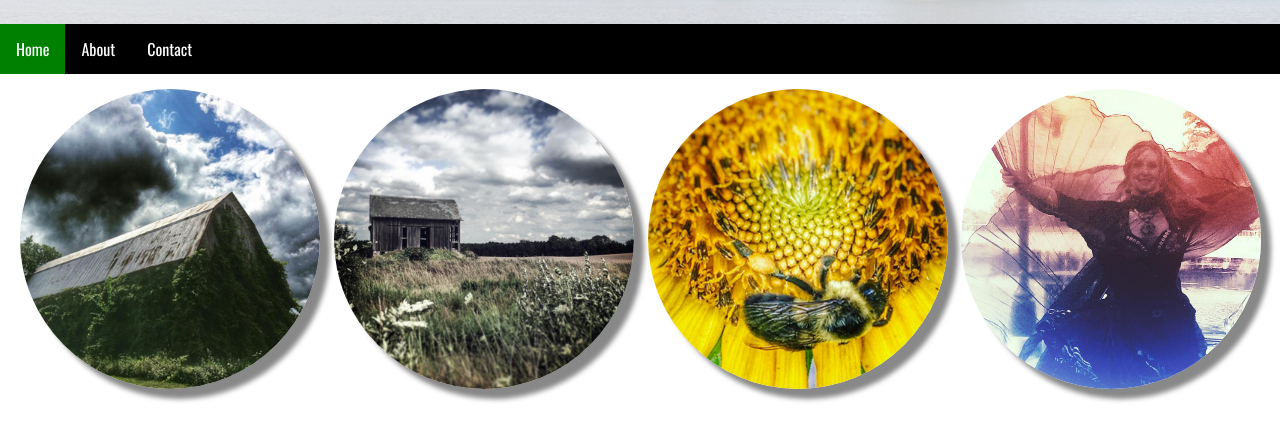
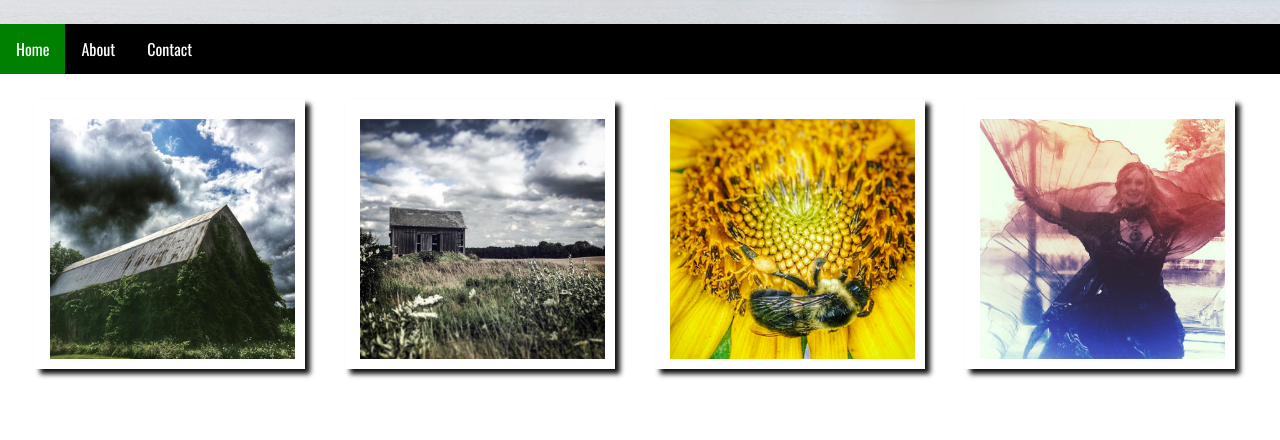
Before and after one commit to hauptaj/HauptPortfolio, a plain HTML site: page index.html in a window 1280 px wide. Shown: the part 226-666 px from the top of the page. Drawn offline with nearby package versions, Linux system fonts and the light colour scheme.

Commit message:
changes for Deliverable 2

```diff
--- a/index.html
+++ b/index.html
@@ -20,18 +20,30 @@
 
 	<div class="page">
 
-		<!-- <p>
-			<img src="images/barn.jpg" alt="Old barn with ivy" title="Old barn with ivy" width="300" height="300" />
-			<img src="images/barn2.jpg" alt="Barn in a field" title="Old barn in a field" width="300" height="300" />
-			<img src="images/bee.jpg" alt="Bee on a flower" title="Close-up of a bee on a sunflower" width="300" height="300" />
-			<img src="images/dancer.jpg" alt="Belly dancer" title="Belly dancer using Egyptian wings" width="300" height="300" />
-		</p> -->
-
-			<img src="images/barn.jpg" alt="Old barn with ivy" title="Old barn with ivy" width="300" height="300" class="images" />
+			<!-- <img src="images/barn.jpg" alt="Old barn with ivy" title="Old barn with ivy" width="300" height="300" class="images" />
 			<img src="images/barn2.jpg" alt="Barn in a field" title="Old barn in a field" width="300" height="300" class="images" />
 			<img src="images/bee.jpg" alt="Bee on a flower" title="Close-up of a bee on a sunflower" width="300" height="300" class="images" />
-			<img src="images/dancer.jpg" alt="Belly dancer" title="Belly dancer using Egyptian wings" width="300" height="300" class="images" />
+			<img src="images/dancer.jpg" alt="Belly dancer" title="Belly dancer using Egyptian wings" width="300" height="300" class="images" />	-->
+
+
+
+		<div class="grow pic">
+  		<img src="images/barn.jpg" alt="Old barn with ivy" title="Old barn with ivy"/>
+  		</div>
+
+  		<div class="grow pic">
+  		<img src="images/barn2.jpg" alt="Barn in a field" title="Old barn in a field"/>
+  		</div>
+
+  		<div class="grow pic">
+  		<img src="images/bee.jpg" alt="Bee on a flower" title="Close-up of a bee on a sunflower"/>
+  		</div>
+
+  		<div class="grow pic">
+  		<img src="images/dancer.jpg" alt="Belly dancer" title="Belly dancer using Egyptian wings"/>
+  		</div>
 
 	</div>
+
 </body>
 </html>
--- a/styles.css
+++ b/styles.css
@@ -48,6 +48,7 @@ table {
 }
 
 /* --------END OF CLEARFIX ----------*/
+
 
 body {
 	background-position: center;
@@ -213,13 +214,43 @@ a:active {
 	color: maroon;
 }
 
-.images {
+.pic {
+  border: 10px solid #fff;
+  float: left;
+  height: 250px;
+  width: 250px;
+  margin: 20px;
+  overflow: hidden;
+
+  -webkit-box-shadow: 5px 5px 5px #111;
+          box-shadow: 5px 5px 5px #111;
+}
+
+/*GROW*/
+.grow img {
+  display: inline;
+	margin: 10px 5px 10px 5px;
+	height: 250px;
+  width: 250px;
+
+  -webkit-transition: all 1s ease;
+     -moz-transition: all 1s ease;
+       -o-transition: all 1s ease;
+      -ms-transition: all 1s ease;
+          transition: all 1s ease;
+}
+
+.grow img:hover {
+  width: 400px;
+  height: 400px;
+}
+
+/* .images {
 	display: inline;
 	margin: 10px 5px 10px 5px;
 	border-radius: 50%;
-	/*padding: 0px 5px 0px 5px;*/
 	box-shadow: 10px 10px 5px #888;
-}
+}*/
 
 #contact-area {
 	width: 600px;
```
Also changed, not shown: contact.html (+14 -22 lines).
